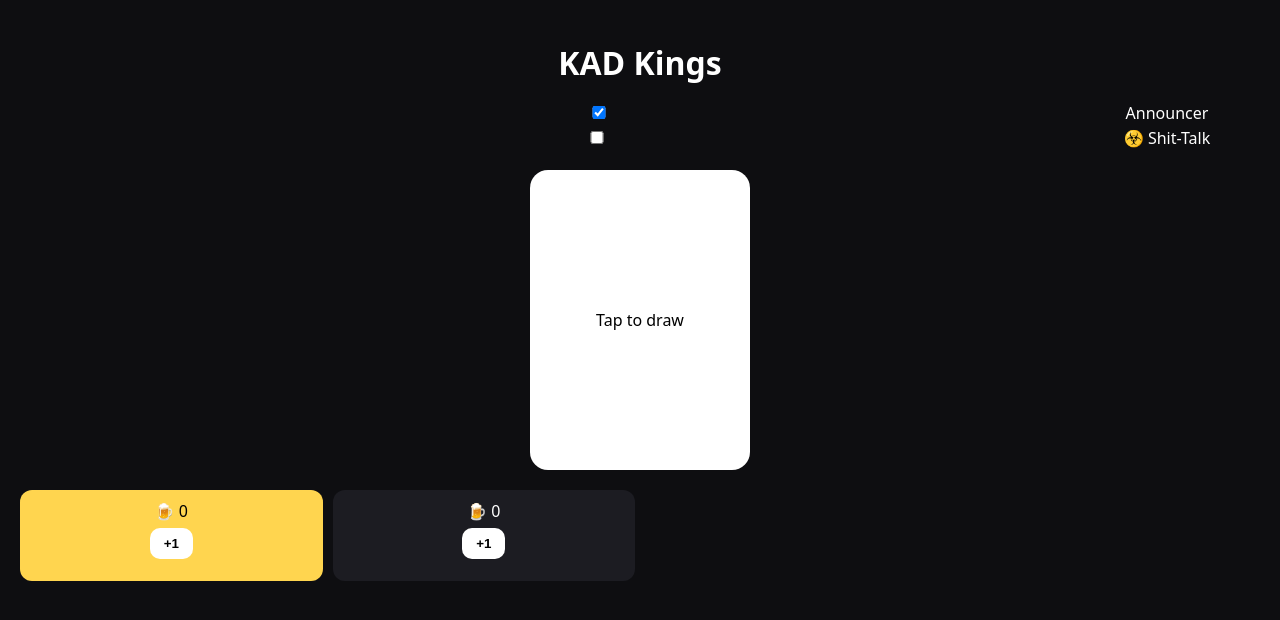
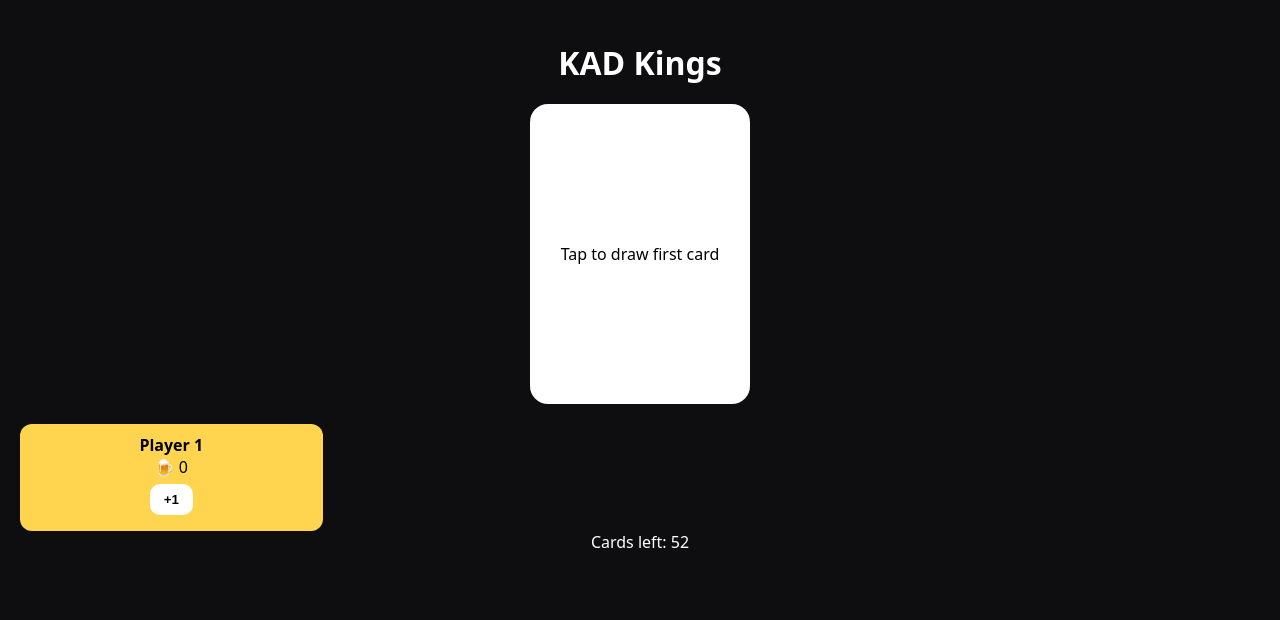
Before and after one commit to wbgl-blip/Visual-, a React (Vite) app: page / in a window 1280 px wide. Both pictures are taken after a click on the button "Start Game". Shown: the top 620 px of the page. Built offline with nearby package versions, Linux system fonts and the light colour scheme.

Commit message:
Update App.jsx

```diff
--- a/src/App.jsx
+++ b/src/App.jsx
@@ -22,66 +22,20 @@ const RULES = {
   K: "Make a rule"
 };
 
-const MEDALS = {
-  A: "Hydration Hero 💧",
-  7: "Sky Lord ☁️",
-  J: "Sticky Fingers 🖐️",
-  Q: "Interrogator ❓"
-};
-
-/* ------------------ SOUND FX ------------------ */
-
-const fxClick = new Audio("/fx/click.mp3"); // optional
-fxClick.volume = 0.5;
-
-/* ------------------ VOICE ------------------ */
-
-function speakEnhanced(text, enabled) {
-  if (!enabled) return;
-
-  const synth = window.speechSynthesis;
-  if (!synth) return;
-
-  const voice =
-    synth.getVoices().find(v => v.name.includes("Google")) ||
-    synth.getVoices()[0];
-
-  const parts = text.split(" – ");
-
-  fxClick.play().catch(() => {});
-
-  parts.forEach((p, i) => {
-    const u = new SpeechSynthesisUtterance(p);
-    u.voice = voice;
-    u.rate = 0.95;
-    u.pitch = 0.9;
-    u.volume = 1;
-    u.onstart = () => i === 0 && fxClick.play().catch(() => {});
-    synth.speak(u);
-  });
-}
-
 /* ------------------ APP ------------------ */
 
 export default function App() {
   const [setup, setSetup] = useState(true);
   const [players, setPlayers] = useState([
-    { name: "", drinks: 0, medals: [] },
-    { name: "", drinks: 0, medals: [] }
+    { name: "", drinks: 0 }
   ]);
 
   const [deck, setDeck] = useState([]);
   const [card, setCard] = useState(null);
   const [active, setActive] = useState(0);
 
-  const [thumb, setThumb] = useState(null);
-  const [question, setQuestion] = useState(null);
-  const [heaven, setHeaven] = useState(null);
-
-  const [announcerOn, setAnnouncerOn] = useState(true);
-  const [toxicOn, setToxicOn] = useState(false);
-
   const [soundPack, setSoundPack] = useState({});
+  const [hasStarted, setHasStarted] = useState(false);
 
   /* ---------- HELPERS ---------- */
 
@@ -109,8 +63,9 @@ export default function App() {
   }
 
   function addPlayer() {
-    if (players.length < 8)
-      setPlayers([...players, { name: "", drinks: 0, medals: [] }]);
+    if (players.length < 8) {
+      setPlayers([...players, { name: "", drinks: 0 }]);
+    }
   }
 
   function startGame() {
@@ -121,7 +76,7 @@ export default function App() {
   function loadSoundPack(files) {
     const pack = {};
     Array.from(files).forEach(file => {
-      const key = file.name.replace(/\..+$/, "");
+      const key = file.name.replace(/\..+$/, "").toLowerCase();
       pack[key] = new Audio(URL.createObjectURL(file));
     });
     setSoundPack(pack);
@@ -132,36 +87,18 @@ export default function App() {
   function drawCard() {
     if (!deck.length) return;
 
+    // 🔊 PLAY GAME START SOUND (ONLY ON FIRST DRAW)
+    if (!hasStarted) {
+      playSound("start");
+      setHasStarted(true);
+    }
+
     const [next, ...rest] = deck;
     setDeck(rest);
     setCard(next);
 
-    const rule = RULES[next.rank];
-
-    if (!playSound(next.rank)) {
-      speakEnhanced(rule, announcerOn);
-    }
-
-    const name = players[active].name;
-
-    if (next.rank === "J") setThumb(name);
-    if (next.rank === "Q") setQuestion(name);
-    if (next.rank === "7") setHeaven(name);
-
-    const medal = MEDALS[next.rank];
-    if (medal) {
-      setPlayers(p =>
-        p.map((pl, i) =>
-          i === active && !pl.medals.includes(medal)
-            ? { ...pl, medals: [...pl.medals, medal] }
-            : pl
-        )
-      );
-
-      if (!playSound("medal")) {
-        speakEnhanced(medal, announcerOn);
-      }
-    }
+    // Card-specific sound if exists (A.mp3, J.mp3, etc)
+    playSound(next.rank.toLowerCase());
 
     setActive((active + 1) % players.length);
   }
@@ -212,26 +149,6 @@ export default function App() {
     <div className="app">
       <h1>KAD Kings</h1>
 
-      <div className="toggles">
-        <label>
-          <input
-            type="checkbox"
-            checked={announcerOn}
-            onChange={e => setAnnouncerOn(e.target.checked)}
-          />
-          Announcer
-        </label>
-
-        <label>
-          <input
-            type="checkbox"
-            checked={toxicOn}
-            onChange={e => setToxicOn(e.target.checked)}
-          />
-          ☣️ Shit-Talk
-        </label>
-      </div>
-
       <div className="card" onClick={drawCard}>
         {card ? (
           <>
@@ -240,24 +157,22 @@ export default function App() {
             <div className="rule">{RULES[card.rank]}</div>
           </>
         ) : (
-          <span>Tap to draw</span>
+          <span>Tap to draw first card</span>
         )}
       </div>
 
       <div className="players">
         {players.map((p, i) => (
           <div key={i} className={`player ${i === active ? "active" : ""}`}>
-            <strong>{p.name}</strong>
+            <strong>{p.name || `Player ${i + 1}`}</strong>
             <div>🍺 {p.drinks}</div>
             <button onClick={() => addDrink(i)}>+1</button>
-
-            <div className="medals">
-              {p.medals.map(m => (
-                <span key={m} className="medal">{m}</span>
-              ))}
-            </div>
           </div>
         ))}
+      </div>
+
+      <div className="deck-count">
+        Cards left: {deck.length}
       </div>
     </div>
   );
```
